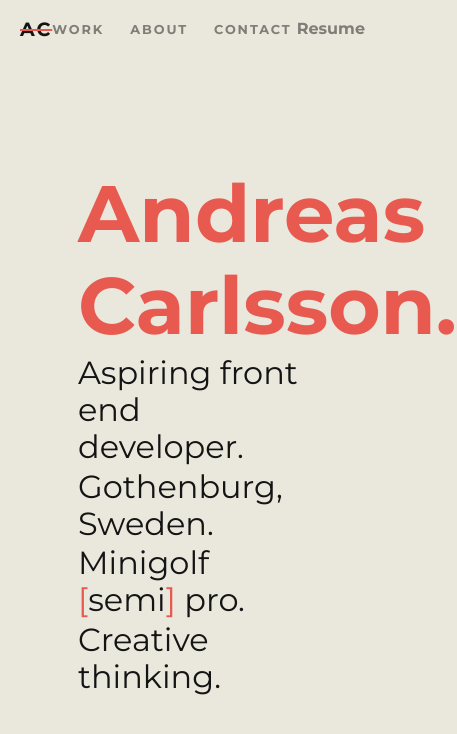
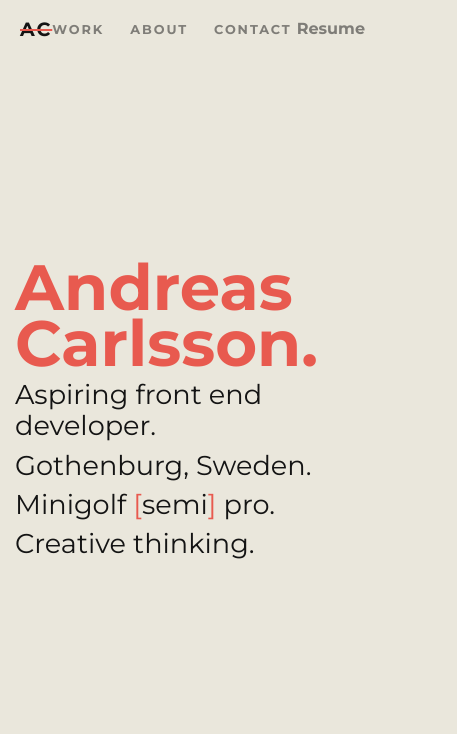
Before and after one commit to AndyCarlsson/portfolio, a React (Create React App) app: page / in a window 390 px wide. Shown: the top 734 px of the page, 457 px wide, since content can reach past the window. Built offline with nearby package versions, Linux system fonts and the light colour scheme.

Commit message:
Responsive design for start and project page

```diff
--- a/src/components/Navigation/styles/NavigationStyles.js
+++ b/src/components/Navigation/styles/NavigationStyles.js
@@ -67,42 +67,6 @@ export const StyledNavLink = styled(NavLink).attrs({ activeClassName })`
   }
 `;
 
-export const StyledLink = styled(Link)`
-  text-decoration: none;
-  text-transform: uppercase;
-  position: relative;
-  border: none;
-  font-size: 0.8rem;
-  letter-spacing: 0.15em;
-  font-weight: 700;
-  color: rgba(20, 20, 20, 0.5);
-  border-bottom: transparent solid 2px;
-  transition: all 0.3s;
-
-  :hover {
-    color: rgba(20, 20, 20, 1);
-  }
-
-  ::before {
-    content: '';
-    position: absolute;
-    width: 100%;
-    height: 2px;
-    bottom: 40%;
-    left: 0;
-    background-color: #e85a4f;
-    visibility: hidden;
-    transform: scaleX(0);
-    transition: all 0.3s ease-in-out 0s;
-  }
-
-  :hover::before {
-    visibility: visible;
-    transform: scaleX(1);
-    /* border-bottom: #e85a4f solid 2px; */
-  }
-`;
-
 export const ItemLi = styled.li``;
 
 export const Button = styled.button`
--- a/src/components/Projects/Projects.js
+++ b/src/components/Projects/Projects.js
@@ -21,9 +21,6 @@ import {
 export default function Projects() {
   return (
     <Container>
-      {/* <GeneralText>
-        Below you can view some of my personal projects I worked on in my spare time.
-      </GeneralText> */}
       {ProjectData.map((item) => (
         <ListContainer item={item} key={item.id} bgColor={item.bgColor}>
           <ProjectContainer direction={item.direction}>
--- a/src/components/Projects/ProjectsDetail.js
+++ b/src/components/Projects/ProjectsDetail.js
@@ -39,11 +39,11 @@ export default function ProjectDetail(props) {
         <StackContainer>{stackListDiv}</StackContainer>
       </TitleContainer>
       <ImageContainer>
-        <ImageContainerInner align='flex-end'>
-          <Image />
+        <ImageContainerInner align='center'>
+          <Image src={project.imgURL} />
         </ImageContainerInner>
-        <ImageContainerInner>
-          <Image />
+        <ImageContainerInner align='flex-start'>
+          <Image src={project.imgURL} />
         </ImageContainerInner>
       </ImageContainer>
       <DescriptionContainer>
--- a/src/components/Projects/styles/ProjectDetailStyles.js
+++ b/src/components/Projects/styles/ProjectDetailStyles.js
@@ -8,7 +8,7 @@ export const Container = styled.div`
   flex-direction: column;
   justify-content: center;
   align-items: center;
-  gap: 10rem;
+  gap: 5rem;
 `;
 
 export const TitleContainer = styled.div`
@@ -31,7 +31,7 @@ export const Title = styled.h1``;
 
 export const ImageContainer = styled.div`
   width: 70%;
-  height: 60vh;
+  height: 70vh;
   display: flex;
   flex-direction: row;
 `;
--- a/src/components/Projects/styles/ProjectStyle.js
+++ b/src/components/Projects/styles/ProjectStyle.js
@@ -32,9 +32,14 @@ export const ProjectContainer = styled.div`
   flex-direction: ${({ direction }) => direction};
   align-items: center;
   gap: 2rem;
-  height: 25rem;
+  height: 100%;
   width: 60%;
   border-radius: 5px;
+
+  @media (max-width: 480px) {
+    width: 100%;
+    flex-direction: column-reverse;
+  }
 `;
 
 export const TitleSektion = styled.div``;
@@ -45,11 +50,20 @@ export const Section = styled.div`
   justify-content: space-around;
   height: 100%;
   width: 50%;
+
+  @media (max-width: 480px) {
+    width: 100%;
+  }
 `;
 
 export const Title = styled.h1`
   margin: 0;
   margin-bottom: 10px;
+
+  @media (max-width: 480px) {
+    font-size: 1.7rem;
+    margin-bottom: 5px;
+  }
 `;
 
 export const Description = styled.p`
@@ -59,6 +73,11 @@ export const Description = styled.p`
 export const LinkContainer = styled.div`
   display: flex;
   gap: 1rem;
+
+  @media (max-width: 480px) {
+    width: 100%;
+    margin-top: 2rem;
+  }
 `;
 
 export const StyledLink = styled(Link)`
@@ -83,5 +102,6 @@ export const TechStackItem = styled.p`
 
 export const Image = styled.img`
   height: 100%;
-  background-color: lightcoral;
+  width: 100%;
+  border-radius: 10px;
 `;
--- a/src/components/Start/styles/StartStyles.js
+++ b/src/components/Start/styles/StartStyles.js
@@ -6,6 +6,12 @@ export const Container = styled.div`
   display: flex;
   justify-content: center;
   align-items: center;
+
+  @media (max-width: 480px) {
+    flex-direction: column;
+    align-items: flex-start;
+    width: 90%;
+  }
 `;
 
 export const TextContainer = styled.div`
@@ -14,7 +20,12 @@ export const TextContainer = styled.div`
   justify-content: flex-start;
   width: 60%;
   min-height: 100%;
-  margin-bottom: 10%;
+  margin-bottom: 10vh;
+
+  @media (max-width: 480px) {
+    width: 100%;
+    padding: 15px;
+  }
 `;
 
 export const Title = styled.h1`
@@ -23,11 +34,23 @@ export const Title = styled.h1`
   color: #e85a4f;
   padding: 0;
   margin: 0;
+
+  @media (max-width: 480px) {
+    line-height: 3.5rem;
+    font-size: 4rem;
+    width: 100%;
+  }
 `;
 
 export const Description = styled.p`
   font-size: 2rem;
   margin-top: 3px;
+
+  @media (max-width: 480px) {
+    margin-top: 0.5rem;
+    font-size: 1.7rem;
+    width: 100%;
+  }
 `;
 
 export const Span = styled.span`
```
